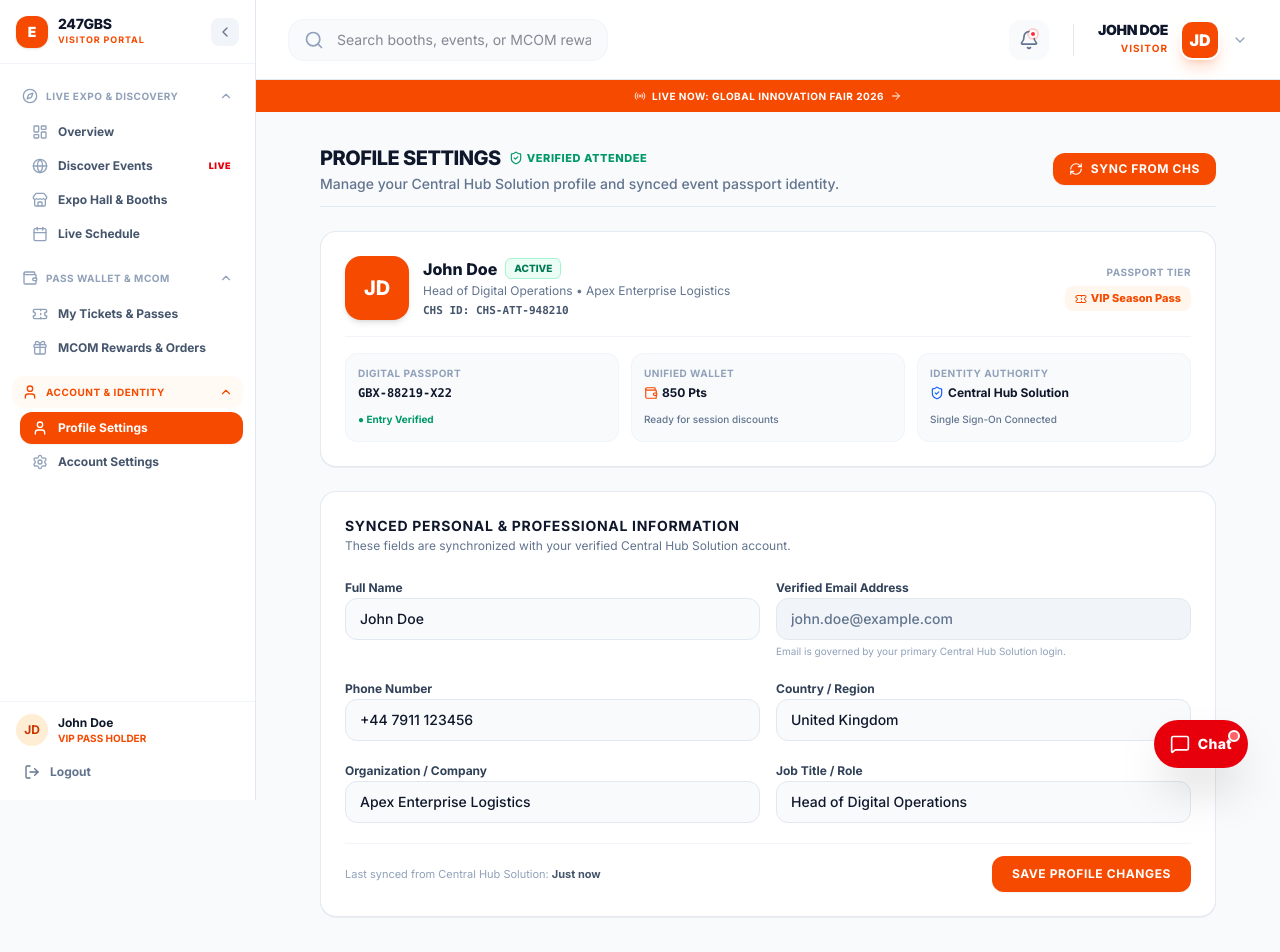
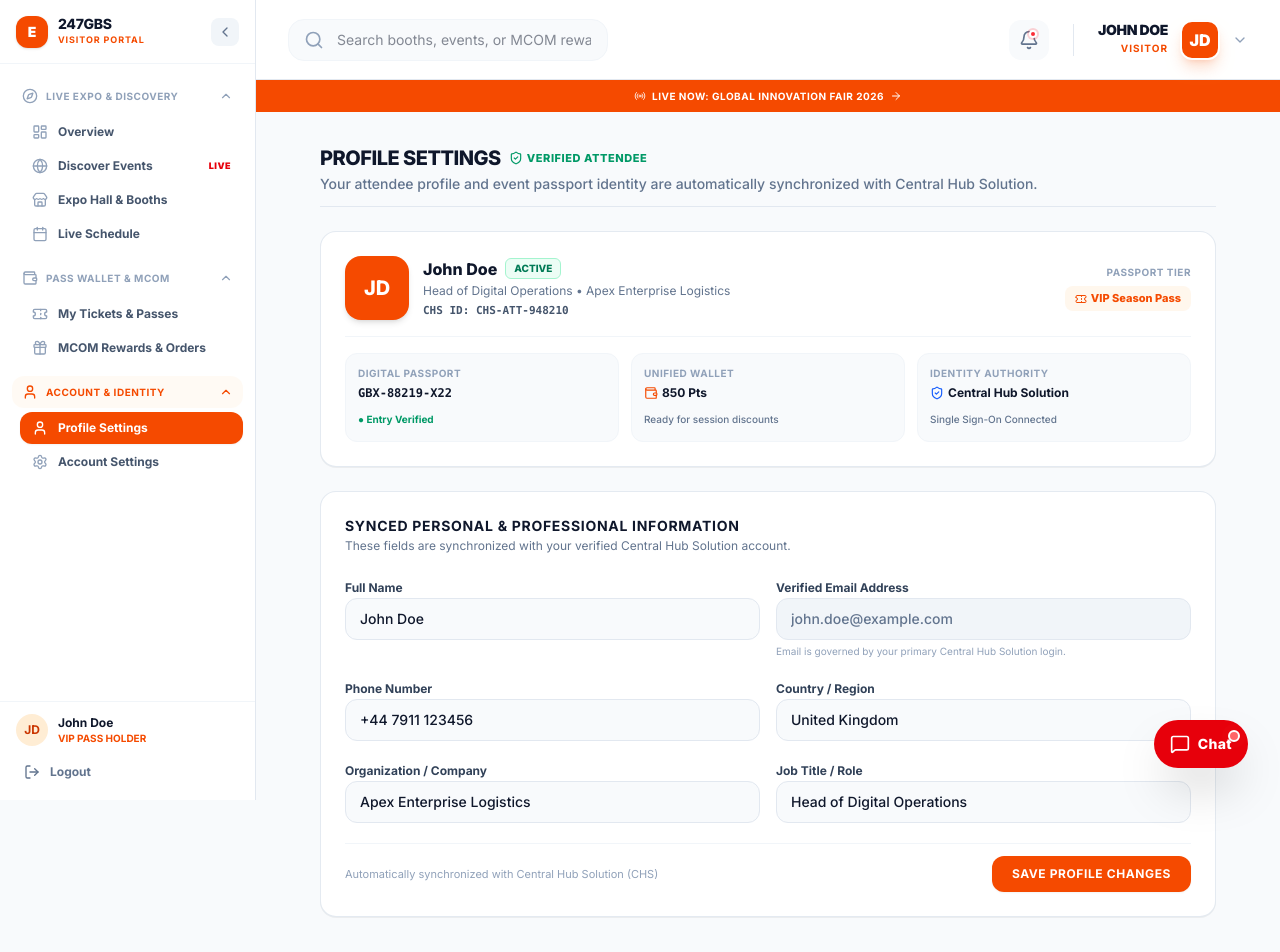
Before and after one commit to Synergyfy/247GBS-Expo, a Next.js app: page /dashboard/customer/profile in a window 1280 px wide. Shown: the top 952 px of the page. Built offline with nearby package versions, Linux system fonts and the light colour scheme.

Commit message:
fix(customer): remove manual sync button in favor of automatic CHS synchronization

```diff
--- a/src/app/dashboard/customer/profile/page.tsx
+++ b/src/app/dashboard/customer/profile/page.tsx
@@ -4,7 +4,6 @@ import React, { useState } from "react";
 import Link from "next/link";
 import {
   User,
-  RefreshCw,
   CheckCircle2,
   ShieldCheck,
   Mail,
@@ -18,7 +17,6 @@ import {
 } from "lucide-react";
 
 export default function CustomerProfilePage() {
-  const [syncingChs, setSyncingChs] = useState(false);
   const [savedSuccess, setSavedSuccess] = useState(false);
 
   // Synced profile data from Central Hub Solution (CHS)
@@ -32,18 +30,8 @@ export default function CustomerProfilePage() {
     chsId: "CHS-ATT-948210",
     passportTier: "VIP Season Pass",
     passportCode: "GBX-88219-X22",
-    mcomPoints: "850 Pts",
-    lastSynced: "Just now"
+    mcomPoints: "850 Pts"
   });
-
-  const handleSyncFromChs = () => {
-    setSyncingChs(true);
-    setTimeout(() => {
-      setSyncingChs(false);
-      setSavedSuccess(true);
-      setTimeout(() => setSavedSuccess(false), 3500);
-    }, 750);
-  };
 
   const handleSubmit = (e: React.FormEvent) => {
     e.preventDefault();
@@ -54,8 +42,7 @@ export default function CustomerProfilePage() {
   return (
     <div className="max-w-4xl mx-auto space-y-4 sm:space-y-6 pb-12">
       {/* 100% Full-Width Header */}
-      <div className="flex flex-col sm:flex-row sm:items-center justify-between gap-3 pb-3 border-b border-slate-200">
-        <div>
+      <div className="pb-3 border-b border-slate-200">
         <div className="flex items-center gap-2">
           <h1 className="text-base sm:text-xl font-extrabold text-slate-900 tracking-tight uppercase">
             Profile Settings
@@ -66,20 +53,8 @@ export default function CustomerProfilePage() {
           </span>
         </div>
         <p className="text-xs sm:text-sm text-slate-500 font-medium mt-0.5">
-            Manage your Central Hub Solution profile and synced event passport identity.
+          Your attendee profile and event passport identity are automatically synchronized with Central Hub Solution.
         </p>
-        </div>
-
-        {/* Sync from CHS Action Button */}
-        <button
-          type="button"
-          onClick={handleSyncFromChs}
-          disabled={syncingChs}
-          className="inline-flex items-center justify-center gap-2 px-4 py-2 bg-orange-600 hover:bg-orange-700 text-white rounded-xl text-xs font-bold uppercase tracking-wider shadow-xs transition-all active:scale-95 disabled:opacity-70 self-start sm:self-auto shrink-0"
-        >
-          <RefreshCw className={`w-3.5 h-3.5 ${syncingChs ? "animate-spin" : ""}`} />
-          <span>{syncingChs ? "Syncing from CHS..." : "Sync from CHS"}</span>
-        </button>
       </div>
 
       {/* Sync Success Feedback Alert */}
@@ -234,7 +209,7 @@ export default function CustomerProfilePage() {
         {/* Action Buttons */}
         <div className="pt-3 border-t border-slate-100 flex flex-col sm:flex-row items-stretch sm:items-center justify-between gap-3">
           <p className="text-[11px] text-slate-400">
-            Last synced from Central Hub Solution: <strong className="text-slate-600">{profile.lastSynced}</strong>
+            Automatically synchronized with Central Hub Solution (CHS)
           </p>
 
           <div className="flex items-center gap-2">
```
Lines whose indentation alone changed are shown as unchanged.
